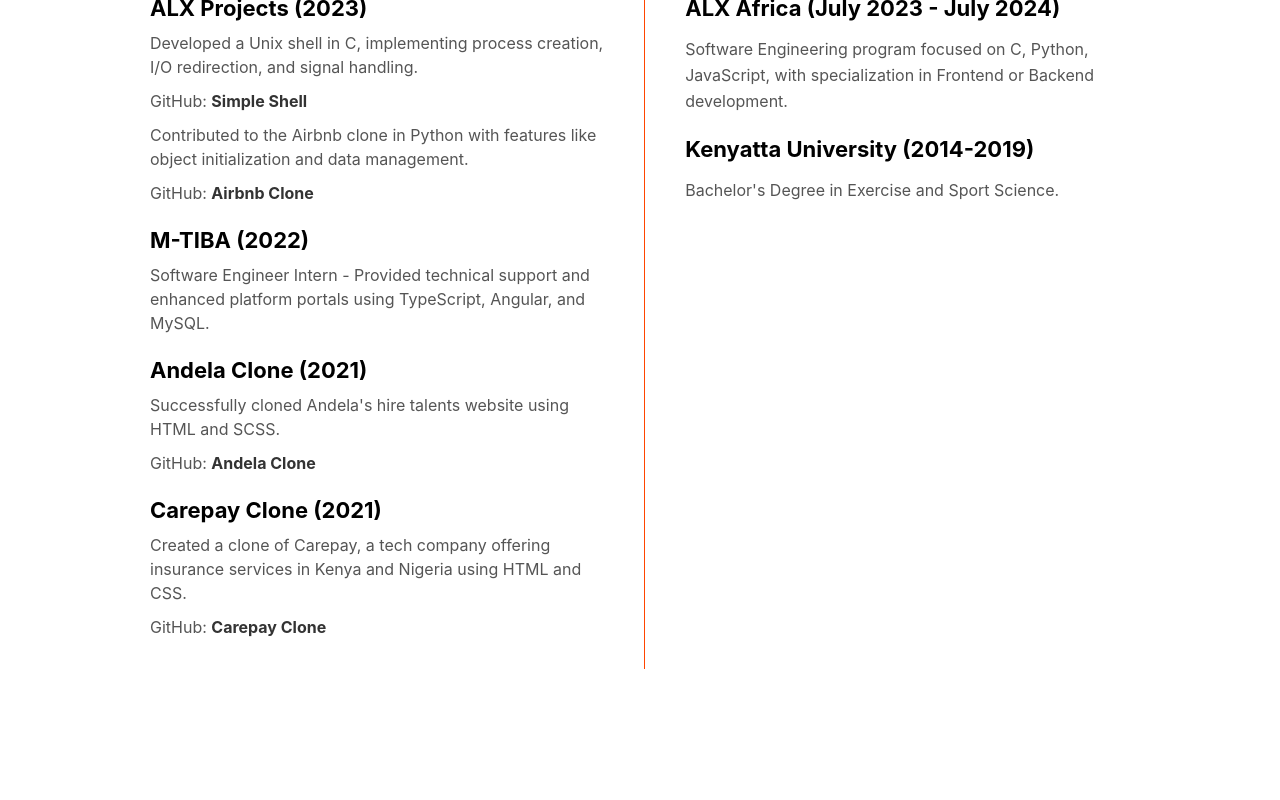
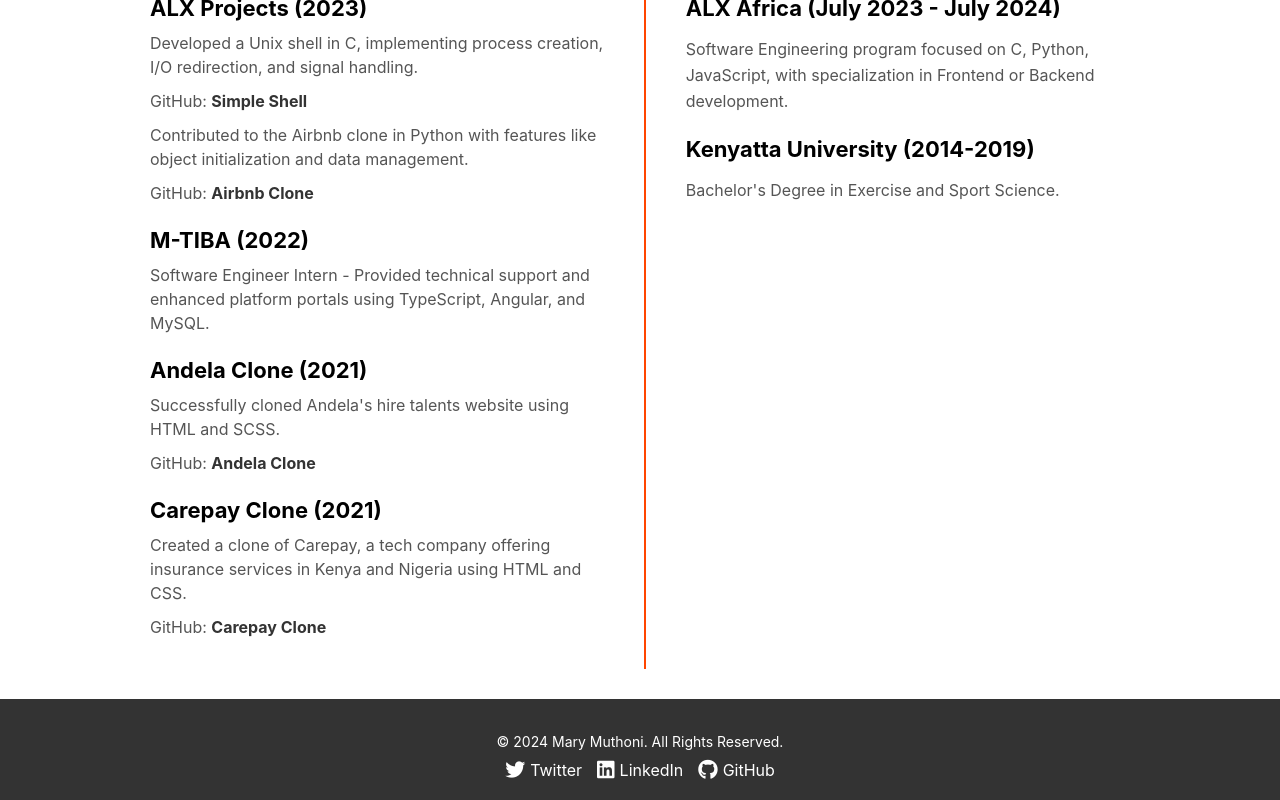
Before and after one commit to mary-garachu/personal_portfolio, a React (Create React App) app: page / in a window 1280 px wide. Shown: the part 2568-3368 px from the top of the page. Before the commit the page ends 3237 px from the top, so only its background shows below. Built offline with nearby package versions, Linux system fonts and the light colour scheme.

Commit message:
footer complete

```diff
--- a/package.json
+++ b/package.json
@@ -3,6 +3,7 @@
   "version": "0.1.0",
   "private": true,
   "dependencies": {
+    "@fortawesome/fontawesome-free": "^6.6.0",
     "@testing-library/jest-dom": "^5.17.0",
     "@testing-library/react": "^13.4.0",
     "@testing-library/user-event": "^13.5.0",
--- a/public/index.html
+++ b/public/index.html
@@ -3,6 +3,11 @@
   <head>
     <meta charset="UTF-8" />
     <meta name="viewport" content="width=device-width, initial-scale=1.0" />
+    <link
+  rel="stylesheet"
+  href="https://cdnjs.cloudflare.com/ajax/libs/font-awesome/5.15.3/css/all.min.css"
+/>
+
     <title>React App</title>
   </head>
   <body>
--- a/src/App.js
+++ b/src/App.js
@@ -1,7 +1,6 @@
 import './App.scss';
 import Home from './Pages/Home';
 import {
-  BrowserRouter as Router,
   Route,
   Routes
 } from 'react-router-dom';
--- a/src/Components/Footer/index.js
+++ b/src/Components/Footer/index.js
@@ -0,0 +1,31 @@
+import React from 'react';
+import './style.scss';
+
+const Footer = () => {
+  return (
+    <footer className="footer">
+      <div className="footer-content">
+        <p>&copy; 2024 Mary Muthoni. All Rights Reserved.</p>
+        <ul className="social-links">
+          <li>
+            <a href="https://twitter.com/SGarachu" target="_blank" rel="noopener noreferrer">
+              <i className="fab fa-twitter"></i> Twitter
+            </a>
+          </li>
+          <li>
+            <a href="https://www.linkedin.com/in/mary-muthoni-2330b5183/" target="_blank" rel="noopener noreferrer">
+              <i className="fab fa-linkedin"></i> LinkedIn
+            </a>
+          </li>
+          <li>
+            <a href="https://github.com/mary-garachu" target="_blank" rel="noopener noreferrer">
+              <i className="fab fa-github"></i> GitHub
+            </a>
+          </li>
+        </ul>
+      </div>
+    </footer>
+  );
+};
+
+export default Footer;
--- /dev/null
+++ b/src/Components/Footer/style.scss
@@ -0,0 +1,46 @@
+.footer {
+    background-color: #333;
+    padding: 20px 0;
+    text-align: center;
+    color: #fff;
+    margin-top: 30px;
+
+    .footer-content {
+      max-width: 1200px;
+      margin: 0 auto;
+      padding: 0 20px;
+
+      p {
+        margin-bottom: 10px;
+        font-size: 14px;
+      }
+
+      .social-links {
+        list-style: none;
+        padding: 0;
+        margin: 0;
+        display: flex;
+        justify-content: center;
+        gap: 15px;
+
+        li {
+          a {
+            color: #fff;
+            text-decoration: none;
+            font-size: 16px;
+            display: flex;
+            align-items: center;
+            gap: 5px;
+
+            &:hover {
+              color: orangered;
+            }
+
+            i {
+              font-size: 20px;
+            }
+          }
+        }
+      }
+    }
+  }
--- a/src/Components/Qualifiations/style.scss
+++ b/src/Components/Qualifiations/style.scss
@@ -60,7 +60,7 @@
 
 
     .divider {
-      width: 2px;
+      width: 4px;
       background-color: orangered;
       height: auto;
       align-self: stretch;
--- a/src/Pages/Home/index.js
+++ b/src/Pages/Home/index.js
@@ -5,6 +5,7 @@
 import Qualifications from '../../Components/Qualifiations';
 import Skills from '../../Components/Skills';
 import MyServices from '../../Components/Services';
+import Footer from '../../Components/Footer';
 
 const Home = () => {
   return (
@@ -15,6 +16,7 @@
       <Skills />
       <MyServices />
       <Qualifications />
+      <Footer />
     </>
   )
 }
```
Also changed, not shown: 1 other file (tests, documents, lock files or other folders).
